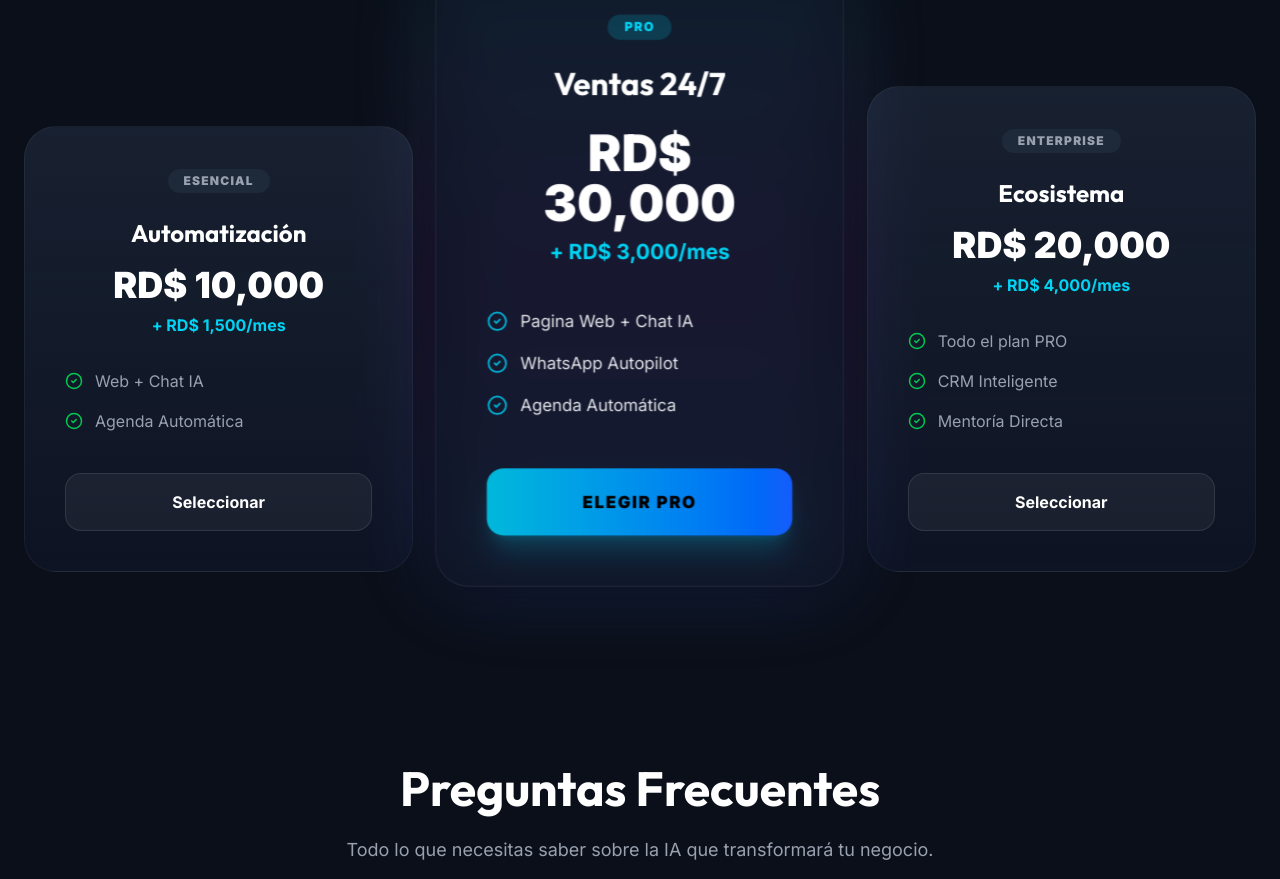
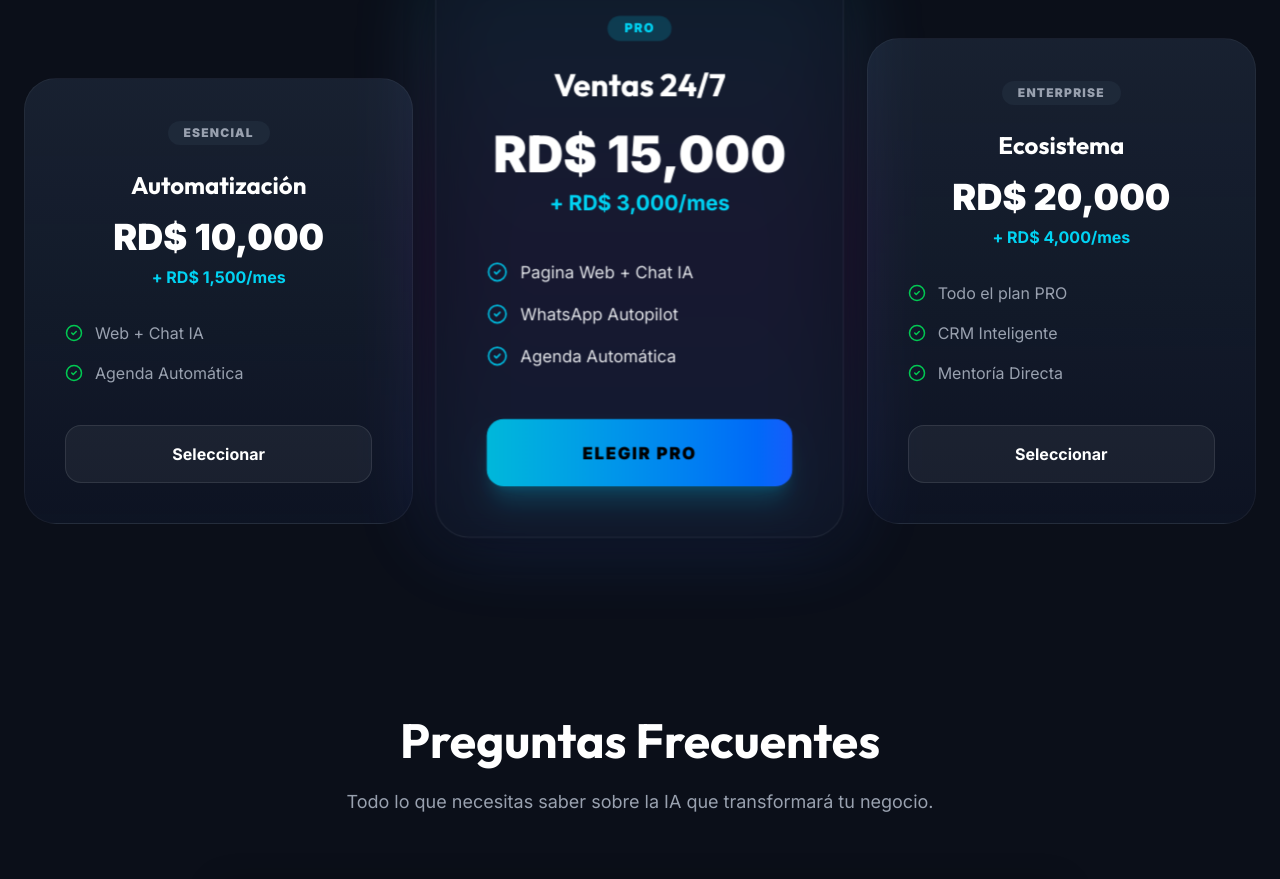
Before and after one commit to Marte1978/fluza-todo-fluye-2, a Next.js app: page / in a window 1280 px wide. Shown: the part 5720-6599 px from the top of the page. Built offline with nearby package versions, Linux system fonts and the light colour scheme.

Commit message:
Update: Change PRO plan price to RD$ 15,000

```diff
--- a/src/app/page.tsx
+++ b/src/app/page.tsx
@@ -315,7 +315,7 @@ export default function Home() {
               <div className="text-center mb-10">
                 <span className="inline-block px-4 py-1 rounded-full bg-cyan-500/20 text-cyan-400 text-xs font-black tracking-widest mb-6 uppercase">Pro</span>
                 <h4 className="text-3xl font-bold text-white mb-2">Ventas 24/7</h4>
-                <p className="text-5xl font-heading font-black text-white mt-6">RD$ 30,000</p>
+                <p className="text-5xl font-heading font-black text-white mt-6">RD$ 15,000</p>
                 <p className="text-cyan-400 text-xl font-bold mt-2">+ RD$ 3,000/mes</p>
               </div>
               <ul className="space-y-4 text-gray-200 mb-12">
```
